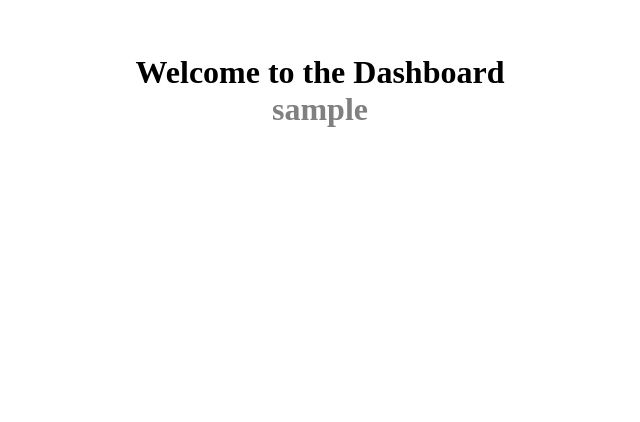
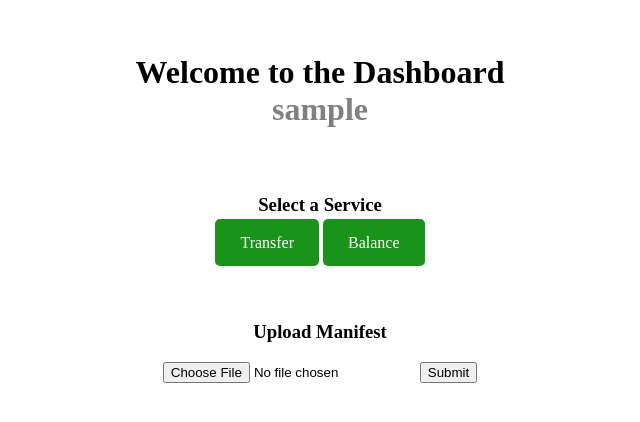
Before and after one commit to ZubairQazi/Container-Ship-Service, a Flask app: page /dashboard in a window 1280 px wide. Shown: the top 422 px of the page, without its empty margins (320-960 px from the left). Run offline with Flask 2, Linux system fonts and the light colour scheme; the visitor is signed in with stand-in values (Sample User, id 1).

Commit message:
Create dashboard redirect buttons, file upload

```diff
--- a/app.py
+++ b/app.py
@@ -10,7 +10,7 @@ def home():
 # Route for handling the login page logic
 @app.route('/login', methods = ['POST', 'GET'])
 def login():
-    if(request.method == 'POST'):
+    if request.method == 'POST':
         username = request.form.get('username')
         session['user'] = username
         return redirect('/dashboard')
@@ -18,14 +18,23 @@ def login():
     return render_template("login.html")
 
 
-@app.route('/dashboard')
+@app.route('/dashboard', methods = ['POST', 'GET'])
 def dashboard():
-    if('user' in session):
+    if 'user' in session:
+
         return render_template("dashboard.html", username=session['user'])
 
     return '<h1>You are not logged in.</h1>'
 
 
+@app.route('/transferService')
+def transfer():
+    return render_template('transferService.html')
+
+@app.route('/balanceService')
+def balance():
+    return render_template('balanceService.html')
+
 @app.route('/logout')
 def logout():
     session.pop('user')
--- a/static/style.css
+++ b/static/style.css
@@ -6,3 +6,15 @@ body {
 .dash_username {
 	color: gray
 }
+
+.fcc-btn {
+	background-color: #199319;
+  	color: white;
+  	padding: 15px 25px;
+  	text-decoration: none;
+	border-radius: 5px;
+}
+
+.dash_form {
+	padding: 25px;
+}
--- a/templates/dashboard.html
+++ b/templates/dashboard.html
@@ -6,5 +6,20 @@
 	</head>
 	<body>
 		<h1>Welcome to the Dashboard <div class="dash_username">{{username}} </div></h1>
+		<div class="dash_form">
+			<h3>Select a Service</h3>
+			<form method="POST" action="/">
+				<a class="fcc-btn" href="{{ url_for('transfer') }}">Transfer</a>
+				<a class="fcc-btn" href="{{ url_for('balance') }}">Balance</a>
+			</form>
+		</div>
+
+		<div class="dash_form">
+			<h3>Upload Manifest</h3>
+			<form action="/action_page.php">
+  				<input type="file" id="myFile" name="filename">
+  				<input type="submit">
+			</form>
+		</div>
 	</body>
 </html>
```
Also changed, not shown: templates/balanceService.html (added, +11 -0 lines), templates/transferService.html (added, +11 -0 lines).
